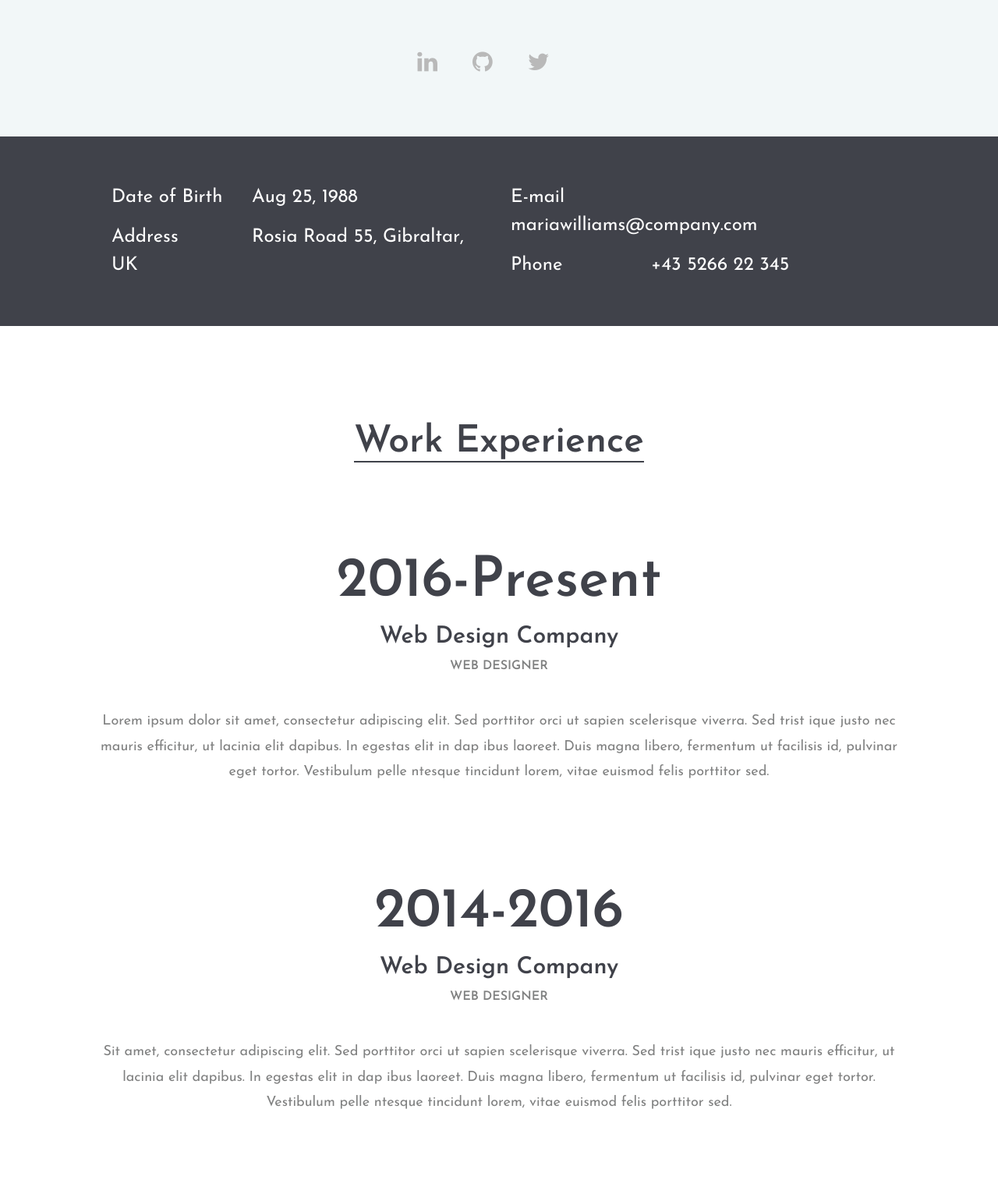
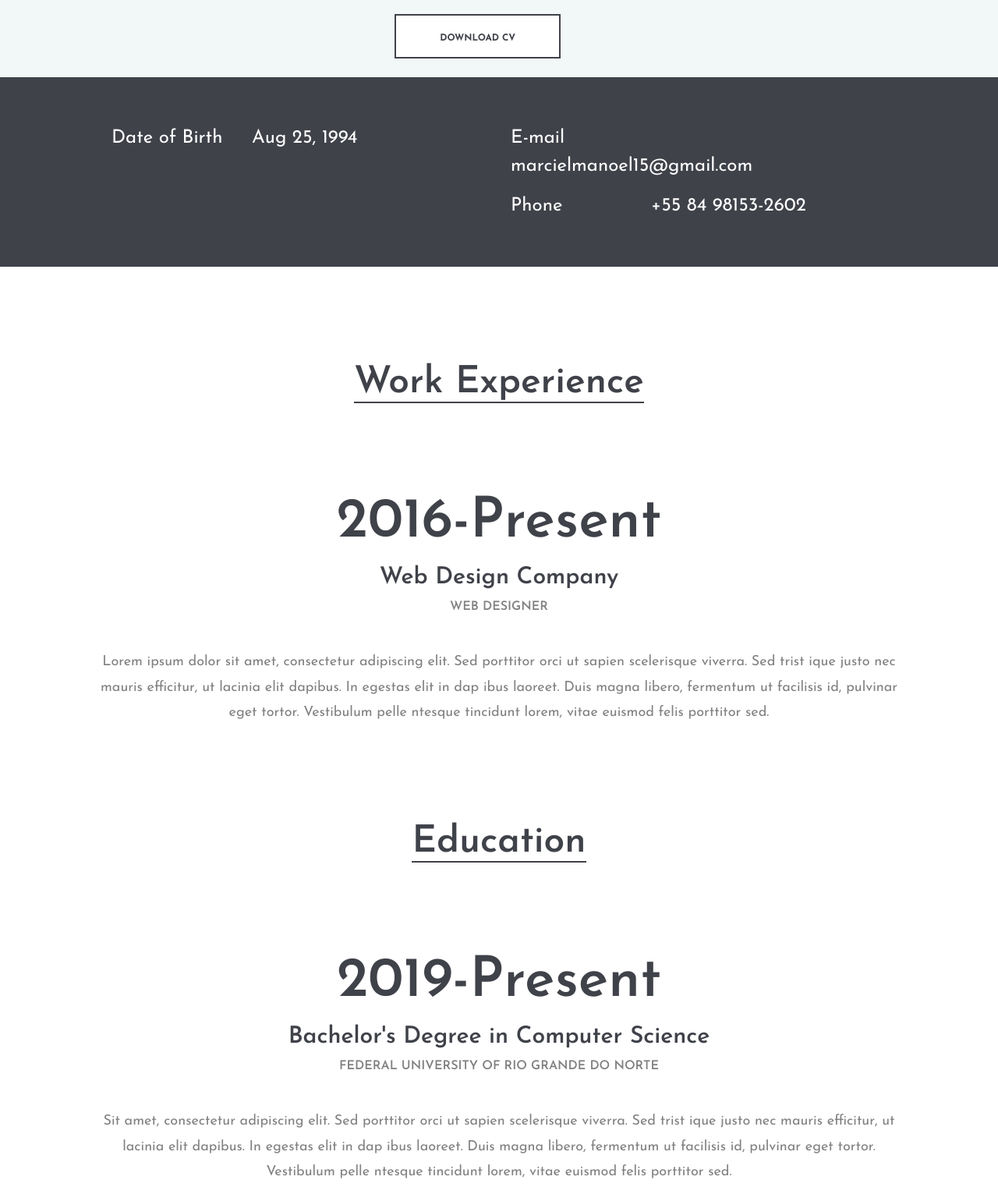
Before and after one commit to marcielleal/marcielleal.github.io, a plain HTML site: page index.html in a window 1280 px wide. Shown: the part 833-2355 px from the top of the page at 78% size. Drawn offline with Linux system fonts and the light colour scheme.

Commit message:
Change download and add education and experience

```diff
--- a/index.html
+++ b/index.html
@@ -35,22 +35,19 @@
 
 	<div class="home-five-style">
 		<!-- Header section start -->
-		<header class="header-section">
+		<!-- <header class="header-section">
 			<div class="container-fluid">
 				<div class="row">
 					<div class="col-md-5">
 						<div class="site-logo">
-							<!-- <h2><a href="#">Civic</a></h2>
-							<p>Enhance your online presence</p> -->
+							<h2><a href="#">Civic</a></h2>
+							<p>Enhance your online presence</p>
 						</div>
 					</div>
-					<div class="col-md-7 text-md-right header-buttons">
-						<a href="#" class="site-btn">Download CV</a>
-						<!-- <a href="#" class="site-btn">Discover me</a> -->
-					</div>
+
 				</div>
 			</div>
-		</header>
+		</header> -->
 		<!-- Header section end -->
 
 		<!-- Hero section start -->
@@ -66,6 +63,10 @@
 					<a href=""><i class="fa fa-github"></i></a>
 					<a href=""><i class="fa fa-twitter"></i></a>
 				</div>
+				<div class="col-md-7 text-md-right header-buttons">
+					<a href="#" class="site-btn">Download CV</a>
+				</div>
+				<br/>
 			</div>
 		</section>
 		<!-- Hero section end -->
@@ -79,16 +80,16 @@
 							<div class="col-md-6">
 								<div class="hero-info mb-4 mb-md-0">
 									<ul>
-										<li><span>Date of Birth</span>Aug 25, 1988</li>
-										<li><span>Address</span>Rosia Road 55, Gibraltar, UK</li>
+										<li><span>Date of Birth</span>Aug 25, 1994</li>
+										<!-- <li><span>Address</span>Rosia Road 55, Gibraltar, UK</li> -->
 									</ul>
 								</div>
 							</div>
 							<div class="col-md-6">
 								<div class="hero-info">
 									<ul>
-										<li><span>E-mail</span>mariawilliams@company.com</li>
-										<li><span>Phone </span>+43 5266 22 345</li>
+										<li><span>E-mail</span>marcielmanoel15@gmail.com</li>
+										<li><span>Phone </span>+55 84 98153-2602</li>
 									</ul>
 								</div>
 							</div>
@@ -114,12 +115,6 @@
 								<h4>Web Designer</h4>
 								<p>Lorem ipsum dolor sit amet, consectetur adipiscing elit. Sed porttitor orci ut sapien scelerisque viverra. Sed trist ique justo nec mauris efficitur, ut lacinia elit dapibus. In egestas elit in dap ibus laoreet. Duis magna libero, fermentum ut facilisis id, pulvinar eget tortor. Vestibulum pelle ntesque tincidunt lorem, vitae euismod felis porttitor sed. </p>
 							</li>
-							<li>
-								<h2>2014-2016</h2>
-								<h3>Web Design Company</h3>
-								<h4>Web Designer</h4>
-								<p>Sit amet, consectetur adipiscing elit. Sed porttitor orci ut sapien scelerisque viverra. Sed trist ique justo nec mauris efficitur, ut lacinia elit dapibus. In egestas elit in dap ibus laoreet. Duis magna libero, fermentum ut facilisis id, pulvinar eget tortor. Vestibulum pelle ntesque tincidunt lorem, vitae euismod felis porttitor sed. </p>
-							</li>
 						</ul>
 						<div class="spad">
 							<div class="section-title">
@@ -127,23 +122,23 @@
 							</div>
 							<ul class="resume-list">
 								<li>
-									<h2>2008</h2>
-									<h3>Ui/Ux Diploma</h3>
-									<h4>Design College California</h4>
+									<h2>2019-Present</h2>
+									<h3>Bachelor's Degree in Computer Science</h3>
+									<h4>Federal University of Rio Grande do Norte</h4>
 									<p>Sit amet, consectetur adipiscing elit. Sed porttitor orci ut sapien scelerisque viverra. Sed trist ique justo nec mauris efficitur, ut lacinia elit dapibus. In egestas elit in dap ibus laoreet. Duis magna libero, fermentum ut facilisis id, pulvinar eget tortor. Vestibulum pelle ntesque tincidunt lorem, vitae euismod felis porttitor sed. </p>
 								</li>
 								<li>
-									<h2>2006</h2>
-									<h3>Web design Diploma</h3>
-									<h4>Design College California</h4>
+									<h2>2015-2018</h2>
+									<h3>Bachelor's Degree in Information Technology</h3>
+									<h4>Federal University of Rio Grande do Norte</h4>
 									<p>Sit amet, consectetur adipiscing elit. Sed porttitor orci ut sapien scelerisque viverra. Sed trist ique justo nec mauris efficitur, ut lacinia elit dapibus. In egestas elit in dap ibus laoreet. Duis magna libero, fermentum ut facilisis id, pulvinar eget tortor. Vestibulum pelle ntesque tincidunt lorem, vitae euismod felis porttitor sed. </p>
 								</li>
+
 							</ul>
 						</div>
-						<div class="section-title">
+						<!-- <div class="section-title">
 							<h2>References</h2>
 						</div>
-						<!-- review slider -->
 						<div class="review-slider owl-carousel">
 							<div class="single-review">
 								<div class="qut">“</div>
@@ -163,16 +158,16 @@
 								<h3>Robert G. Smith</h3>
 								<h4>Manager, Company</h4>
 							</div>
-						</div>
+						</div> -->
 					</div>
 					<div class="col-lg-10 col-xl-8 offset-lg-1 offset-xl-2 container-warp">
 						<!-- skill section start -->
-						<section class="skill-section spad">
+						<section class="skill-section">
 							<div class="section-title text-center">
 								<h2>Skills</h2>
 							</div>
 							<div class="row">
-								<div class="col-lg-6">
+								<!-- <div class="col-lg-6">
 									<div class="row">
 										<div class="col-md-6">
 											<div class="fact-box">
@@ -193,8 +188,8 @@
 											</div>
 										</div>
 									</div>
-								</div>
-								<div class="col-lg-6">
+								</div> -->
+								<div class="col-lg-12">
 									<div class="skills pt-5 pt-lg-0">
 										<div class="single-progress-item">
 											<div class="progress-bar-style" data-progress="99"></div>
@@ -213,7 +208,7 @@
 											<p>HTML</p>
 										</div>
 									</div>
-									<div class="row">
+									<!-- <div class="row">
 										<div class="col-md-6">
 											<div class="circle-progress">
 												<div id="progress1" class="prog-circle"></div>
@@ -238,7 +233,7 @@
 												</div>
 											</div>
 										</div>
-									</div>
+									</div> -->
 								</div>
 							</div>
 						</section>
```
